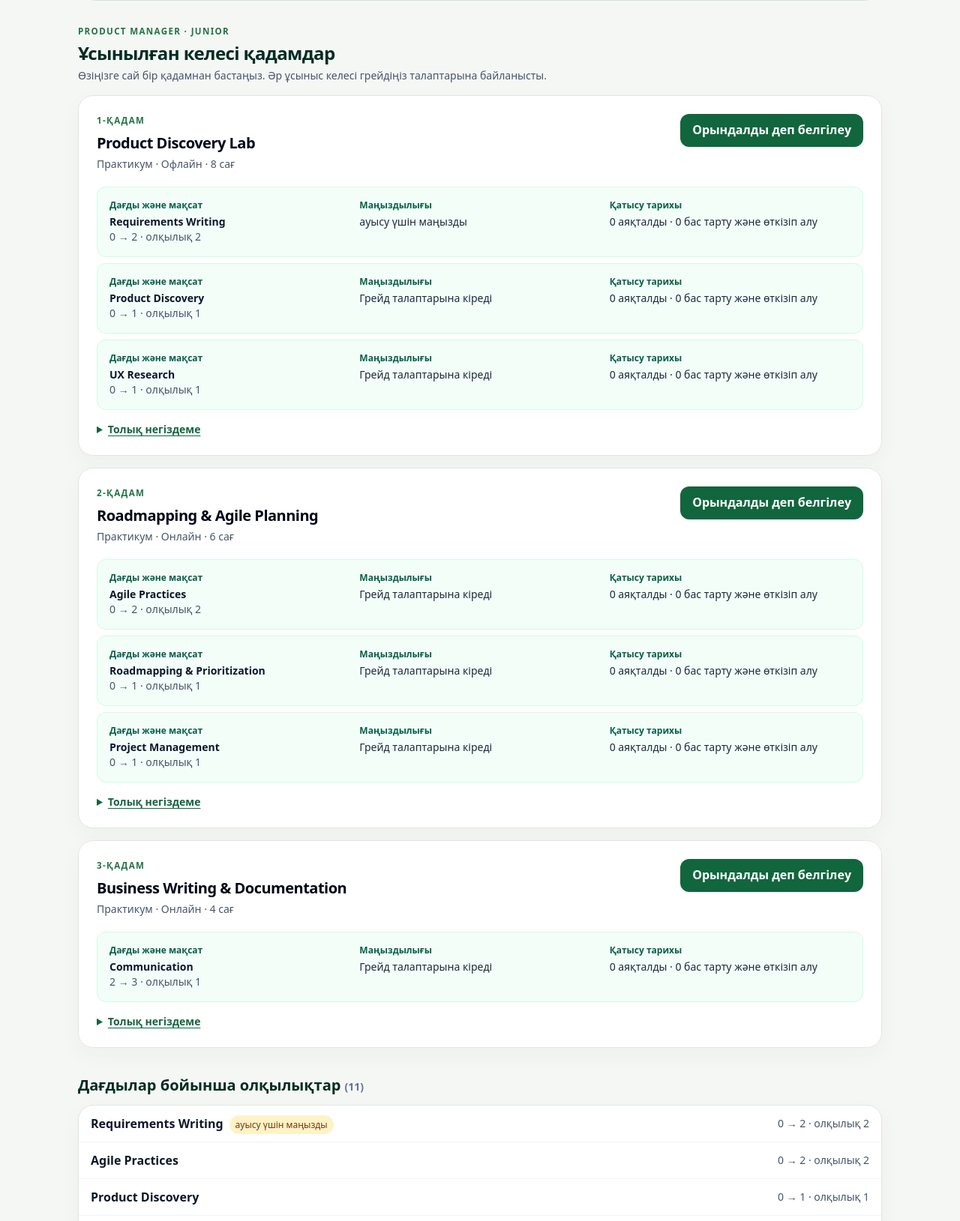
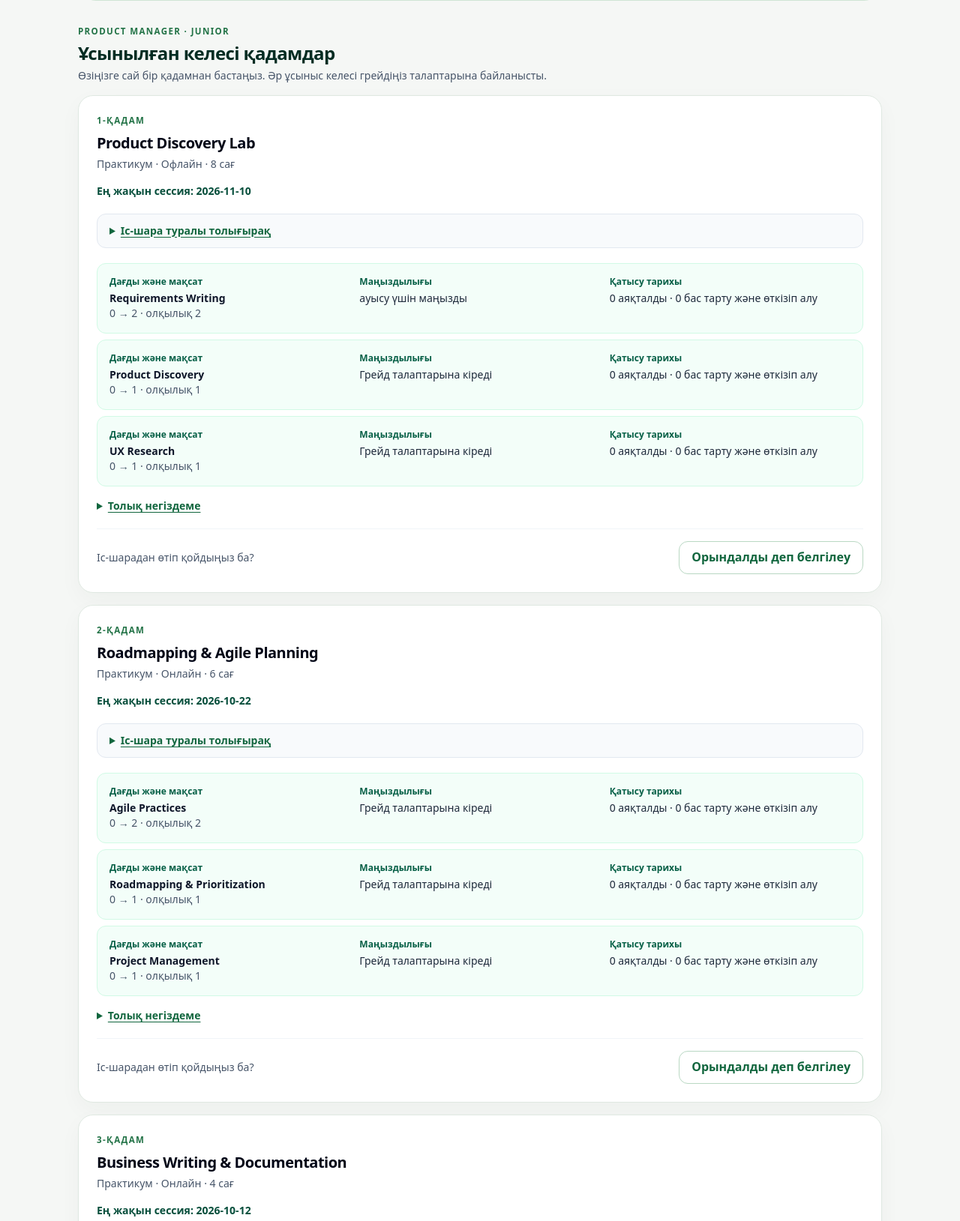
Before and after one commit to BAITC-Hacks/hack-226429c9-qarakus, a FastAPI app: page /employee/E0117 in a window 1280 px wide. Shown: the part 291-1920 px from the top of the page at 75% size. Run offline with FastAPI, Linux system fonts and the light colour scheme; some libraries are stand-ins or nearby versions.

Commit message:
улучшил карточки рекомендованных шагов

```diff
--- a/backend/app/i18n.py
+++ b/backend/app/i18n.py
@@ -122,6 +122,25 @@ _T: dict[str, dict[str, str]] = {
     "event_format_online": {"ru": "Онлайн", "kk": "Онлайн", "en": "Online"},
     "event_format_offline": {"ru": "Очно", "kk": "Офлайн", "en": "In person"},
     "event_format_self_paced": {"ru": "В своём темпе", "kk": "Өз қарқыныңызбен", "en": "Self paced"},
+    "activity_details": {"ru": "Подробнее о мероприятии", "kk": "Іс-шара туралы толығырақ", "en": "About this activity"},
+    "activity_description": {"ru": "Что вас ждёт", "kk": "Не күтіп тұр", "en": "What to expect"},
+    "next_session": {"ru": "Ближайшая сессия", "kk": "Ең жақын сессия", "en": "Next session"},
+    "session_dates": {"ru": "Доступные даты", "kk": "Қолжетімді күндер", "en": "Available dates"},
+    "session_self_paced": {
+        "ru": "Можно начать в своём темпе",
+        "kk": "Өз қарқыныңызбен бастауға болады",
+        "en": "Start at your own pace",
+    },
+    "session_unavailable": {
+        "ru": "Новых сессий пока нет",
+        "kk": "Жаңа сессиялар әзірге жоқ",
+        "en": "No upcoming sessions yet",
+    },
+    "complete_prompt": {
+        "ru": "Уже прошли активность?",
+        "kk": "Іс-шарадан өтіп қойдыңыз ба?",
+        "en": "Already completed this activity?",
+    },
     "steps_none": {
         "ru": "Подходящих добровольных активностей под текущие разрывы не найдено.",
         "kk": "Ағымдағы олқылықтарға сәйкес ерікті іс-шаралар табылмады.",
--- a/backend/app/main.py
+++ b/backend/app/main.py
@@ -169,17 +169,21 @@ def employee_page(request: Request, employee_id: str):
     deadline = _time.monotonic() + 8.0
 
     steps_view = []
+    today = datetime.date.today().isoformat()
     for step in result["steps"]:
         named_step = {
             **step,
             "skills": [{**skill, "skill_name": _skill_name(skill["skill_id"])} for skill in step["skills"]],
         }
         rationale = _rationale_for(emp, result["target_grade"], named_step, deadline)
+        sessions = sorted(date for date in step["event"].get("upcoming_sessions", []) if date >= today)
         steps_view.append(
             {
                 "event": step["event"],
                 "skills": named_step["skills"],
                 "rationale": rationale,
+                "sessions": sessions,
+                "next_session": sessions[0] if sessions else None,
             }
         )
 
--- a/backend/app/templates/base.html
+++ b/backend/app/templates/base.html
@@ -15,12 +15,15 @@
     .eyebrow { color: #237347; font-size: .72rem; font-weight: 800; letter-spacing: .12em; text-transform: uppercase; }
     .action-button { display: inline-flex; align-items: center; justify-content: center; min-height: 44px; padding: .65rem 1rem; border-radius: 12px; background: #11663e; color: #fff; font-weight: 700; line-height: 1.2; transition: background-color .2s, transform .2s; }
     .action-button:hover { background: #0d4f31; transform: translateY(-1px); }
+    .secondary-button { display: inline-flex; align-items: center; justify-content: center; min-height: 44px; padding: .65rem 1rem; border: 1px solid #b9d8c3; border-radius: 12px; background: #fff; color: #11663e; font-weight: 700; line-height: 1.2; transition: background-color .2s; }
+    .secondary-button:hover { background: #f0faf2; }
     .action-button:focus-visible, a:focus-visible, summary:focus-visible, input:focus-visible { outline: 3px solid #f2b544; outline-offset: 3px; }
+    .secondary-button:focus-visible { outline: 3px solid #f2b544; outline-offset: 3px; }
     .soft-link { color: #11663e; font-weight: 700; text-decoration: underline; text-underline-offset: 3px; }
     .metric-number { color: #153c2a; font-size: clamp(1.7rem, 3vw, 2.5rem); font-weight: 800; letter-spacing: -.04em; line-height: 1; }
     .reveal { animation: rise-in .35s ease-out both; }
     @keyframes rise-in { from { opacity: 0; transform: translateY(8px); } to { opacity: 1; transform: translateY(0); } }
-    @media (prefers-reduced-motion: reduce) { .reveal { animation: none; } .action-button { transition: none; } .action-button:hover { transform: none; } }
+    @media (prefers-reduced-motion: reduce) { .reveal { animation: none; } .action-button, .secondary-button { transition: none; } .action-button:hover { transform: none; } }
   </style>
 </head>
 <body class="text-slate-900 min-h-screen antialiased">
--- a/backend/app/templates/employee.html
+++ b/backend/app/templates/employee.html
@@ -48,16 +48,33 @@
   <div class="space-y-4">
     {% for step in steps %}
     <article class="surface reveal p-5 sm:p-6" style="animation-delay: {{ loop.index0 * 70 }}ms">
-      <div class="flex flex-col sm:flex-row sm:items-start sm:justify-between gap-4 mb-5">
+      <div class="mb-5">
         <div class="min-w-0">
           <p class="eyebrow mb-2">{{ t('step_number', number=loop.index) }}</p>
           <h3 class="text-xl font-bold tracking-tight text-slate-950">{{ step.event.title }}</h3>
           <p class="text-sm text-slate-600 mt-1">{{ t('event_type_' ~ step.event.type) }} · {{ t('event_format_' ~ step.event.format) }} · {{ step.event.duration_hours }} {{ t('duration_hours') }}</p>
         </div>
-        <form method="post" action="/employee/{{ emp.employee_id }}/complete/{{ step.event.event_id }}">
-          <button class="action-button w-full sm:w-auto">{{ t('complete_btn') }}</button>
-        </form>
+        <p class="mt-4 text-sm font-semibold text-emerald-900">
+          {% if step.next_session %}
+            {{ t('next_session') }}: <time datetime="{{ step.next_session }}">{{ step.next_session }}</time>
+          {% elif step.event.format == 'self_paced' %}
+            {{ t('session_self_paced') }}
+          {% else %}
+            {{ t('session_unavailable') }}
+          {% endif %}
+        </p>
       </div>
+      <details class="mb-5 rounded-xl border border-slate-200 bg-slate-50 px-4 py-3 text-sm">
+        <summary class="soft-link cursor-pointer">{{ t('activity_details') }}</summary>
+        <div class="mt-3 text-slate-700 leading-relaxed">
+          <p class="font-semibold text-slate-900 mb-1">{{ t('activity_description') }}</p>
+          <p>{{ step.event.description }}</p>
+          {% if step.sessions|length > 1 %}
+          <p class="font-semibold text-slate-900 mt-3 mb-1">{{ t('session_dates') }}</p>
+          <p>{{ step.sessions|join(' · ') }}</p>
+          {% endif %}
+        </div>
+      </details>
       <div class="space-y-2">
         {% for skill in step.skills %}
         {% set avoided = skill.history.declined + skill.history.no_show + skill.history.dropped %}
@@ -73,6 +90,12 @@
         <p class="text-slate-700 mt-3 leading-relaxed">{{ step.rationale.text }}</p>
         <p class="text-xs text-slate-500 mt-2">{{ t('rationale_source_label') }} {{ t('rationale_source_llm') if step.rationale.source == 'llm-agentic' else t('rationale_source_template') }}</p>
       </details>
+      <div class="mt-5 pt-4 border-t border-slate-100 flex flex-col sm:flex-row sm:items-center sm:justify-between gap-3">
+        <p class="text-sm text-slate-600">{{ t('complete_prompt') }}</p>
+        <form method="post" action="/employee/{{ emp.employee_id }}/complete/{{ step.event.event_id }}">
+          <button class="secondary-button w-full sm:w-auto">{{ t('complete_btn') }}</button>
+        </form>
+      </div>
     </article>
     {% endfor %}
   </div>
```
Also changed, not shown: README.md, 3 other files.
